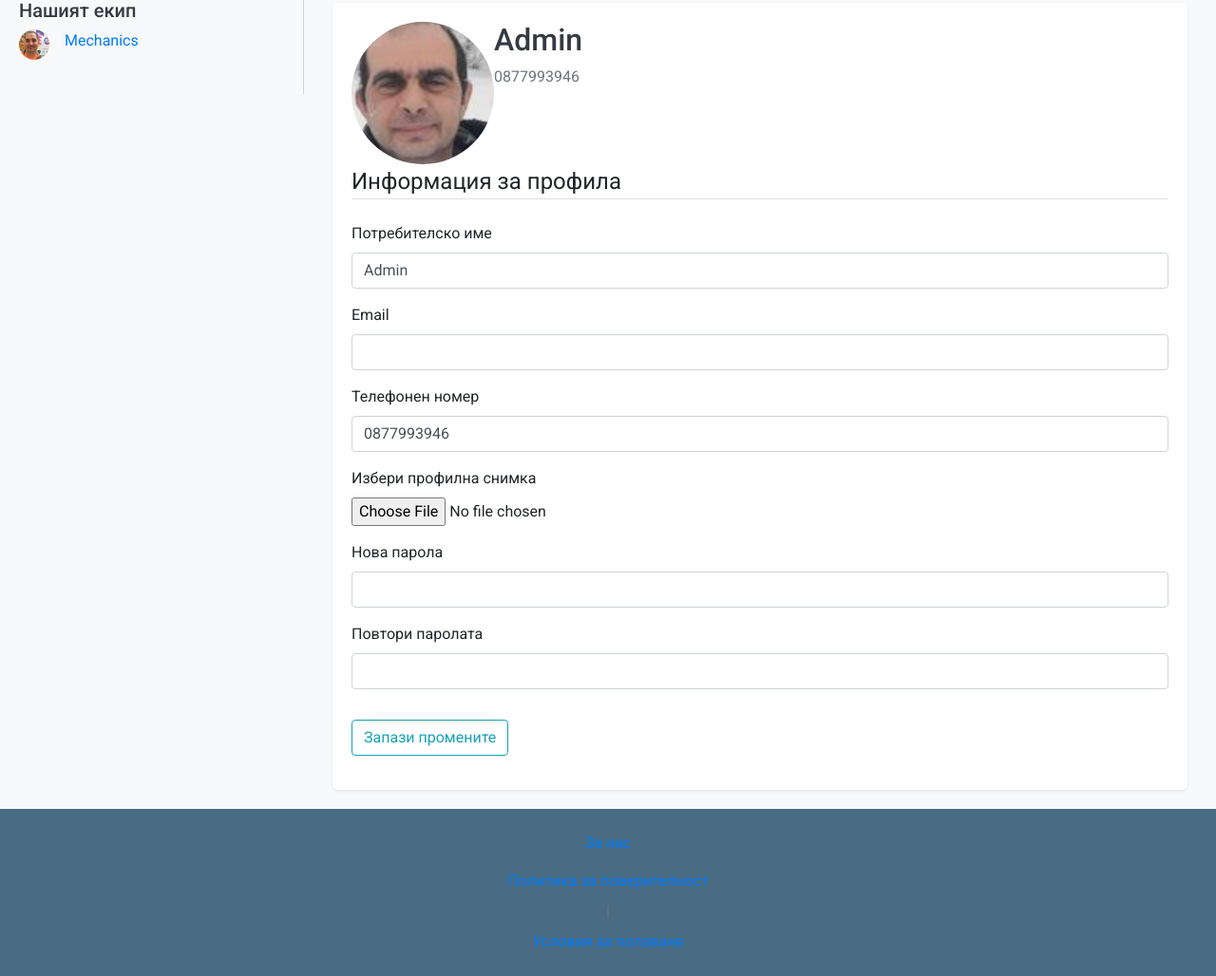
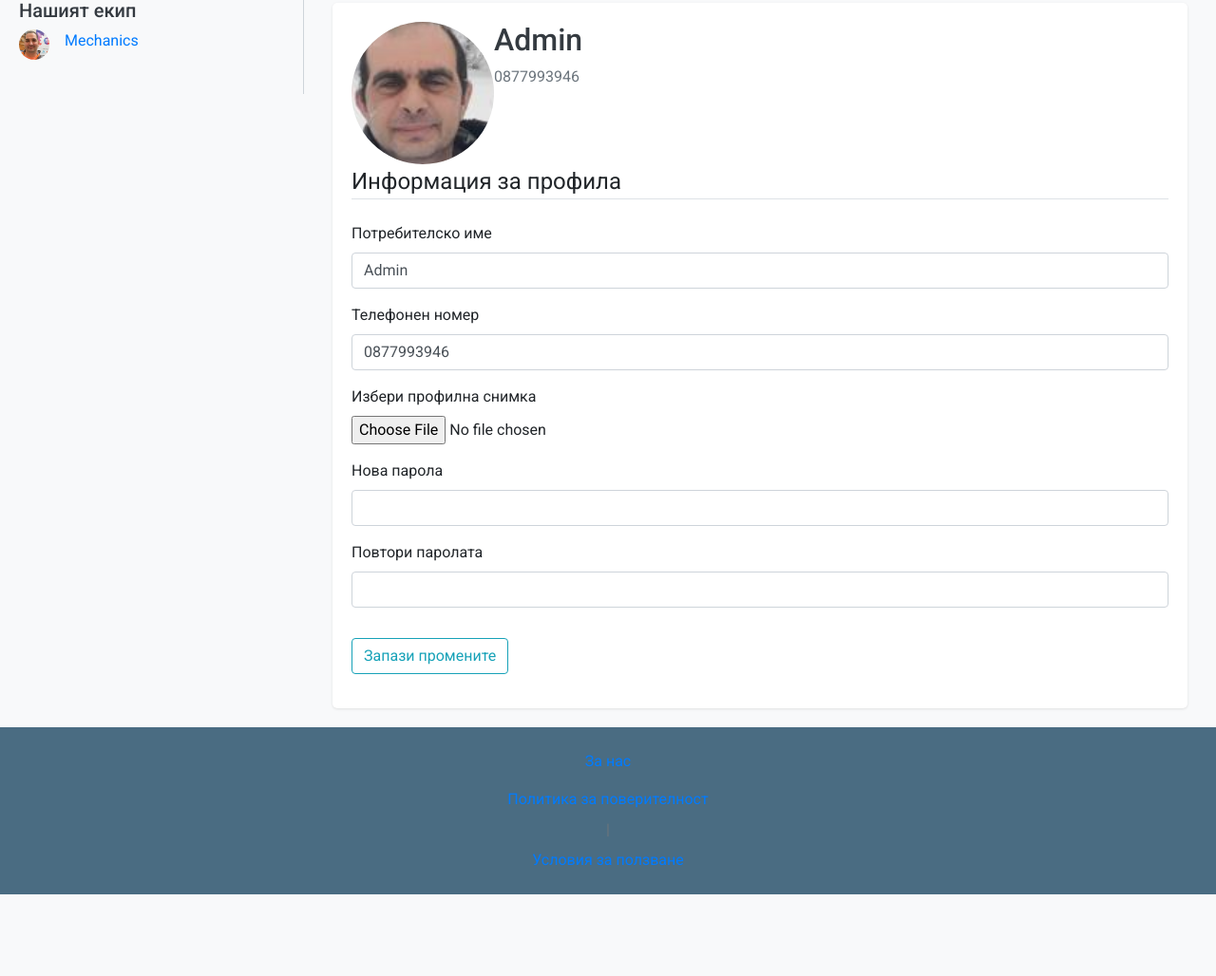
Before and after one commit to alabalistic/flask-garage, a Flask app: page /account in a window 1280 px wide. Shown: the part 86-1114 px from the top of the page at 95% size. After the commit the page ends 1028 px from the top, so only its background shows below. Run offline with Flask 3, Linux system fonts and the light colour scheme; a user stored in the database is signed in; some libraries are stand-ins or nearby versions.

Commit message:
remove-email-from-view

```diff
--- a/app/templates/admin/account.html
+++ b/app/templates/admin/account.html
@@ -24,19 +24,6 @@
                         </div>
                     {% else %}
                         {{ form.username(class="form-control form-control-lg") }}
-                    {% endif %}
-                </div>
-                <div class="form-group">
-                    {{ form.email.label(class="form-control-label") }}
-                    {% if form.email.errors %}
-                        {{ form.email(class="form-control form-control-lg is-invalid") }}
-                        <div class="invalid-feedback">
-                            {% for error in form.email.errors %}
-                                <span>{{ error }}</span>
-                            {% endfor %}
-                        </div>
-                    {% else %}
-                        {{ form.email(class="form-control form-control-lg") }}
                     {% endif %}
                 </div>
                 <div class="form-group">
--- a/app/templates/admin/create_user.html
+++ b/app/templates/admin/create_user.html
@@ -8,10 +8,6 @@
             <div class="form-group">
                 {{ form.username.label(class="form-control-label") }}
                 {{ form.username(class="form-control") }}
-            </div>
-            <div class="form-group">
-                {{ form.email.label(class="form-control-label") }}
-                {{ form.email(class="form-control") }}
             </div>
             <div class="form-group">
                 {{ form.phone_number.label(class="form-control-label") }}
--- a/app/templates/admin/edit_user.html
+++ b/app/templates/admin/edit_user.html
@@ -8,10 +8,6 @@
             <div class="form-group">
                 {{ form.username.label(class="form-control-label") }}
                 {{ form.username(class="form-control") }}
-            </div>
-            <div class="form-group">
-                {{ form.email.label(class="form-control-label") }}
-                {{ form.email(class="form-control") }}
             </div>
             <div class="form-group">
                 {{ form.phone_number.label(class="form-control-label") }}
--- a/app/templates/admin/register.html
+++ b/app/templates/admin/register.html
@@ -1,4 +1,4 @@
-{% extends "layout.html" %}
+<!-- {% extends "layout.html" %}
 {% block content %}
 <div class="container mt-4">
     <div class="content-section">
@@ -83,4 +83,4 @@
         </small>
     </div>
 </div>
-{% endblock %}
+{% endblock %} -->
--- a/app/templates/admin/update_user.html
+++ b/app/templates/admin/update_user.html
@@ -8,10 +8,6 @@
             <div class="form-group">
                 {{ form.username.label(class="form-control-label") }}
                 {{ form.username(class="form-control") }}
-            </div>
-            <div class="form-group">
-                {{ form.email.label(class="form-control-label") }}
-                {{ form.email(class="form-control") }}
             </div>
             <div class="form-group">
                 {{ form.phone_number.label(class="form-control-label") }}
```
